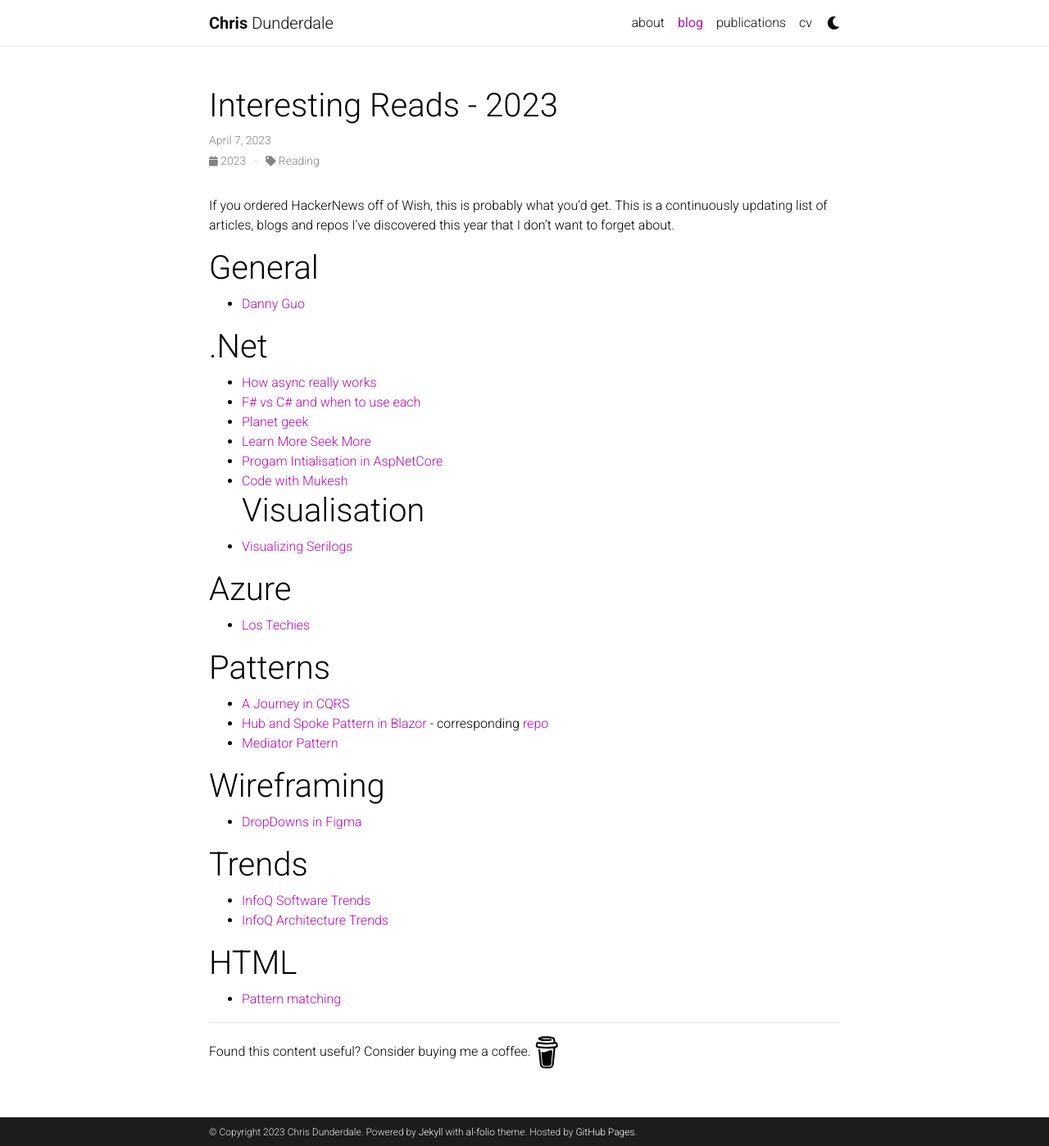
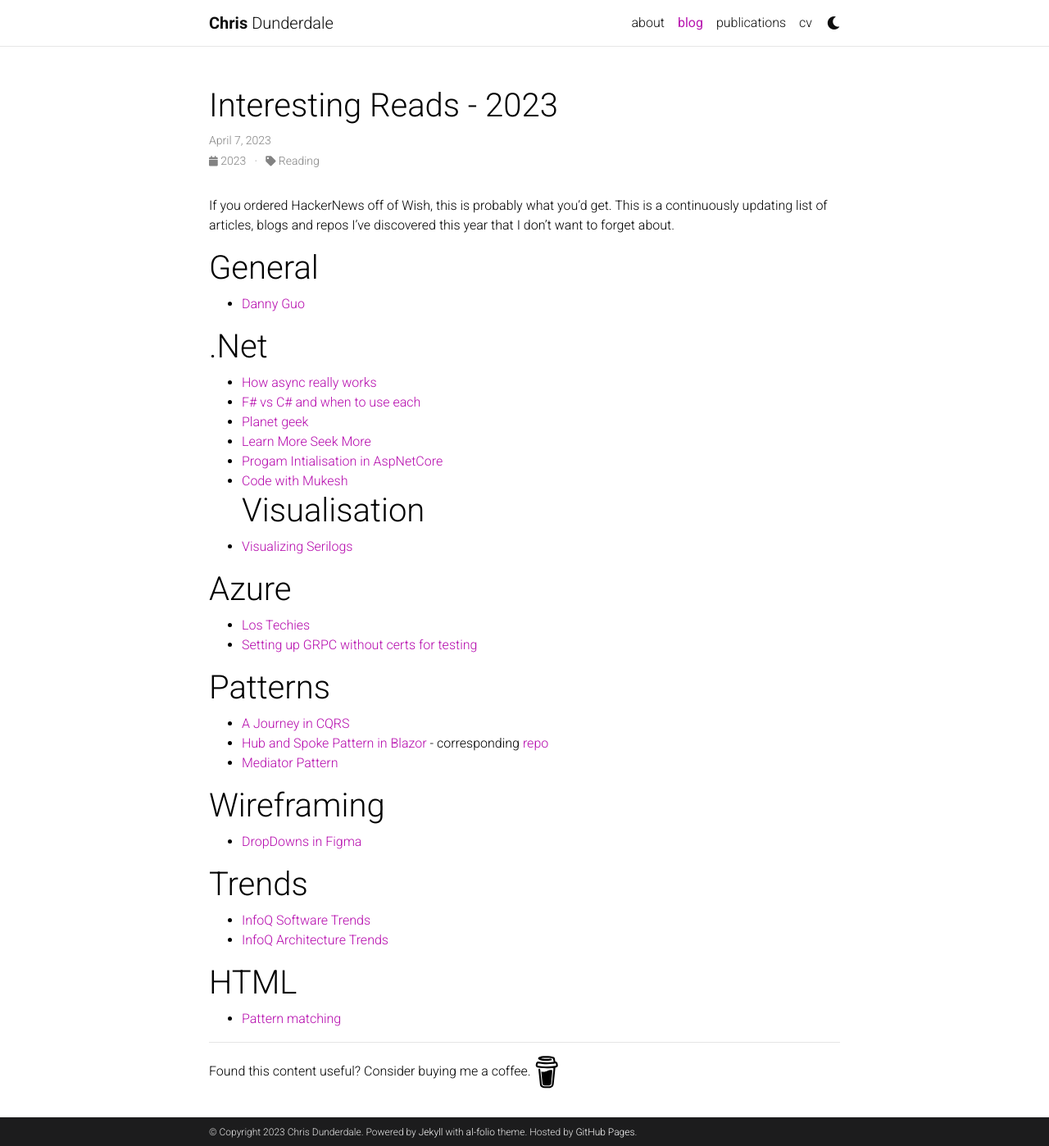
Before and after one commit to thatstatsguy/thatstatsguy.github.io, a Jekyll site: the page built from _posts/2023-04-07-Interesting Reads 2023.md, in a window 1280 px wide and 1398 px high. Shown: the whole window at 82% size. Built offline with Jekyll 4.4.1, drawn with Linux system fonts in a browser that asks for light colours; comment, search, counter and statistics services are not loaded; a style sheet for code colours, icons or effects is not loaded.

Commit message:
update list

```diff
--- a/_posts/2023-04-07-Interesting Reads 2023.md
+++ b/_posts/2023-04-07-Interesting Reads 2023.md
@@ -22,6 +22,7 @@ If you ordered HackerNews off of Wish, this is probably what you'd get. This is
 
 # Azure
 - [Los Techies](https://lostechies.com/)
+- [Setting up GRPC without certs for testing](https://github.com/Azure/app-service-linux-docs/blob/master/HowTo/gRPC/use_gRPC_with_dotnet.md)
 
 # Patterns
 - [A Journey in CQRS](https://learn.microsoft.com/en-us/previous-versions/msp-n-p/jj554200(v=pandp.10))
```
